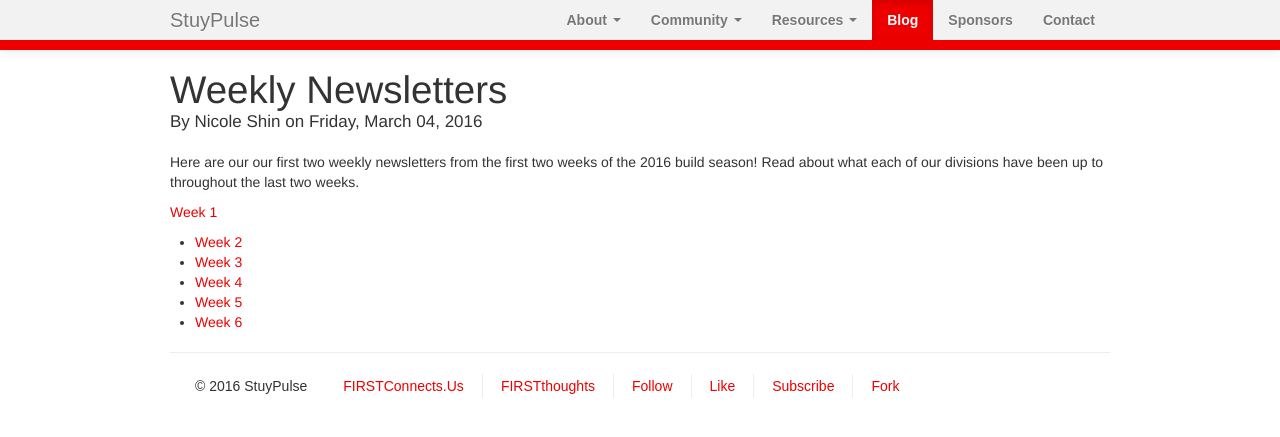
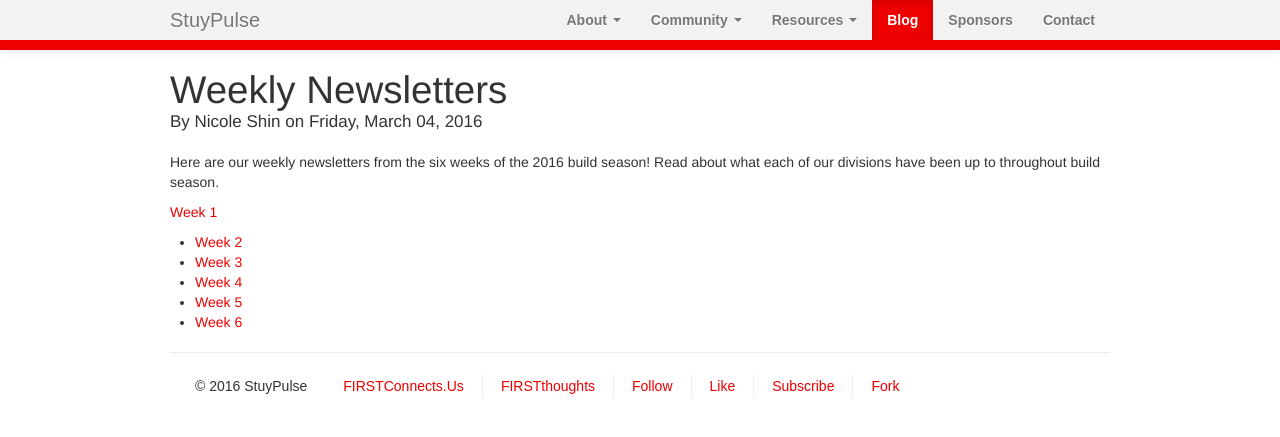
Before and after one commit to StuyPulse/team694.github.io, a Jekyll site: the page built from _posts/2016-03-04-weekly-newsletter.md, in a window 1280 px wide. Shown: the top 437 px of the page. Built offline with Jekyll 4.4.1, drawn with Linux system fonts in a browser that asks for light colours; nearby versions of some CDN libraries.

Commit message:
Update newletters post

```diff
--- a/_posts/2016-03-04-weekly-newsletter.md
+++ b/_posts/2016-03-04-weekly-newsletter.md
@@ -3,7 +3,7 @@ layout: post
 title: Weekly Newsletters
 author: Nicole Shin
 ---
-Here are our our first two weekly newsletters from the first two weeks of the 2016 build season! Read about what each of our divisions have been up to throughout the last two weeks.
+Here are our weekly newsletters from the six weeks of the 2016 build season! Read about what each of our divisions have been up to throughout build season.
 
 [Week 1](/downloads/newsletters/week1.pdf)
 - [Week 2](/downloads/newsletters/week2.pdf)
```
